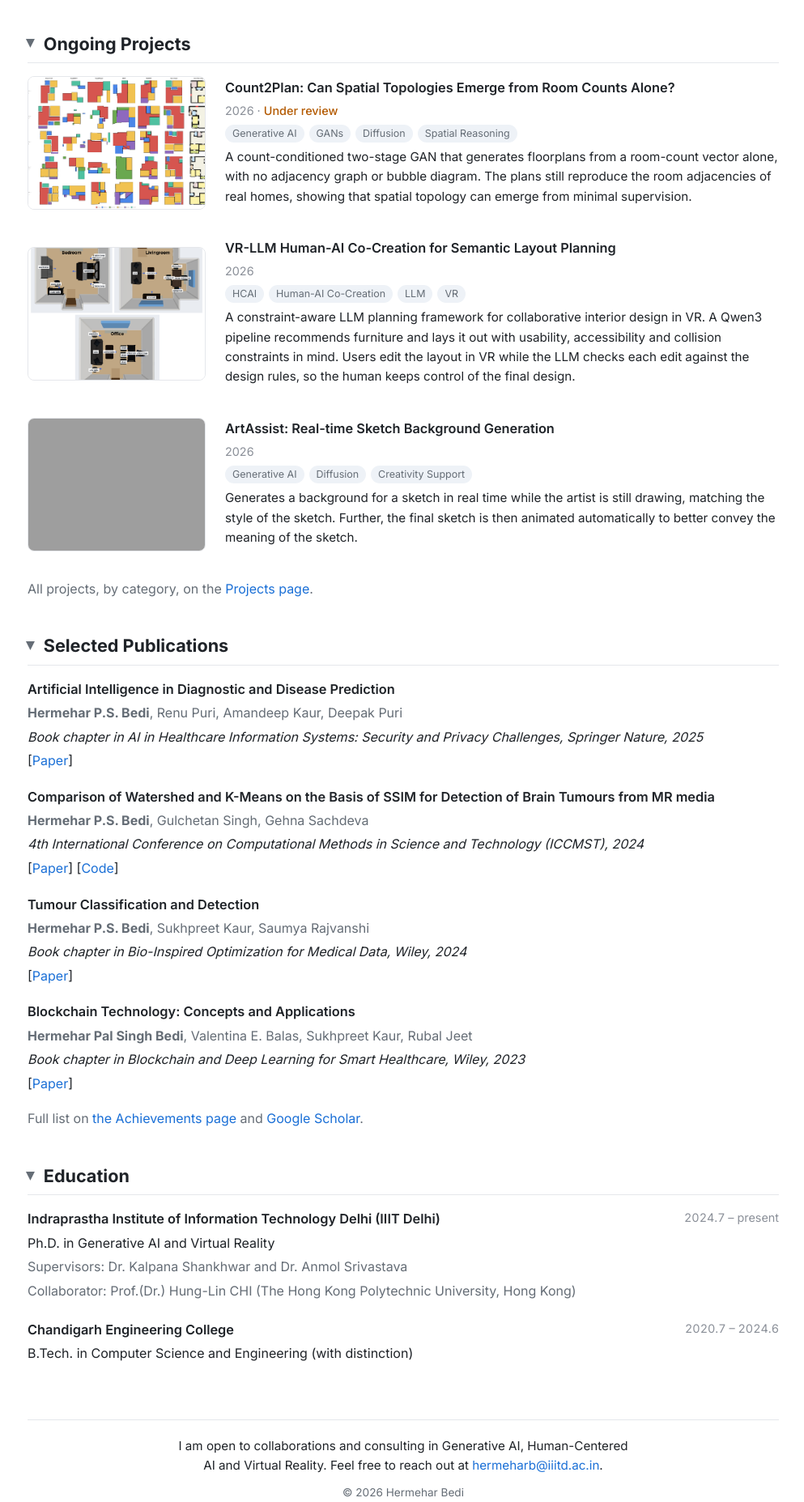
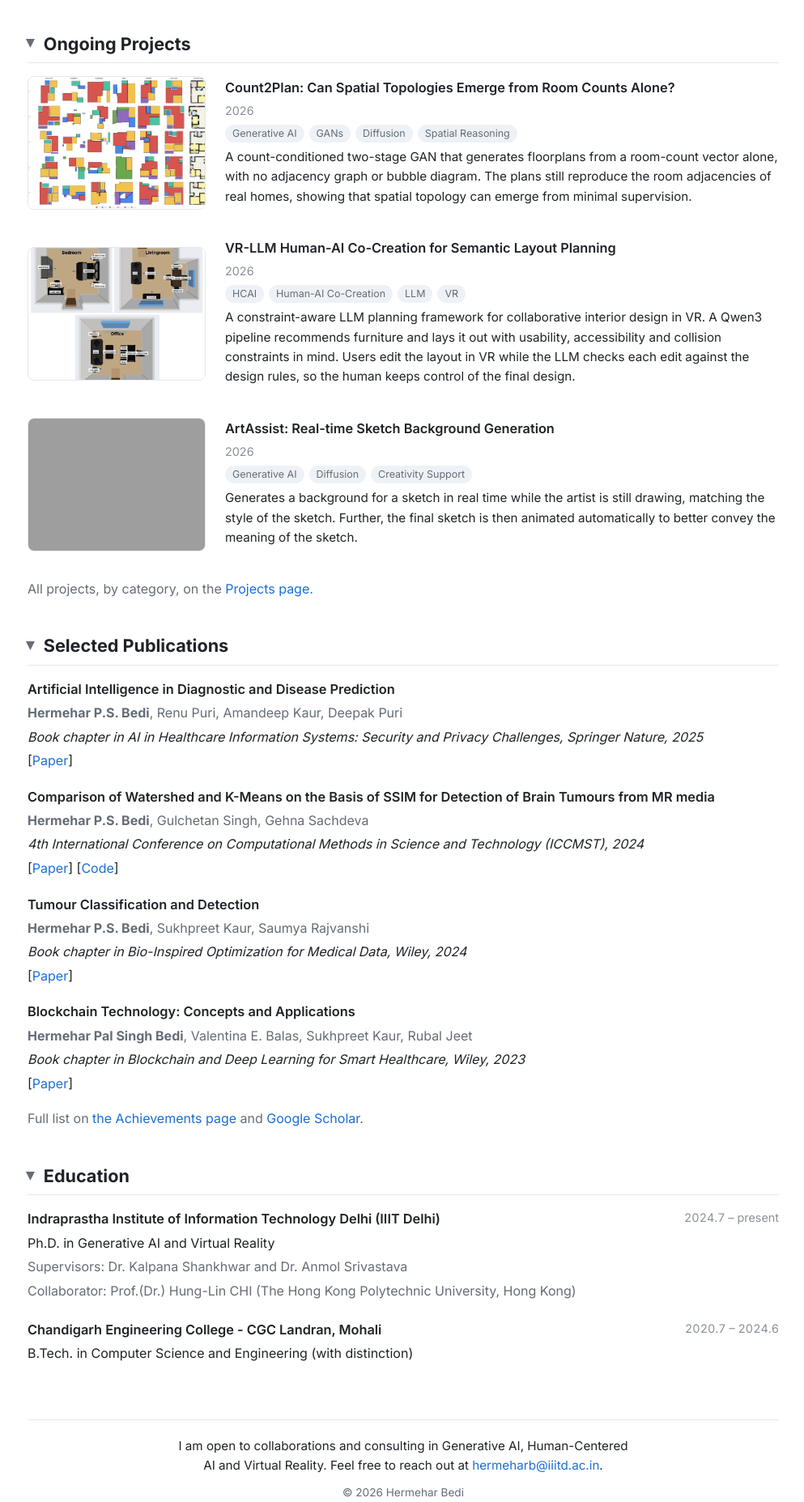
Before and after one commit to hermeharbedi/hermeharbedi.github.io, a plain HTML site: page index.html in a window 1280 px wide. Shown: the part 929-2784 px from the top of the page at 81% size, without its empty margins (142-1135 px from the left). Drawn offline with Linux system fonts and the light colour scheme; grey boxes are pictures that could not be loaded.

Commit message:
Update index.html

```diff
--- a/index.html
+++ b/index.html
@@ -100,7 +100,7 @@
       </div>
       <div class="body">
         <h3>Count2Plan: Can Spatial Topologies Emerge from Room Counts Alone?</h3>
-        <p class="meta">2026 · <span class="status">Under review</span></p>
+        <p class="meta">2026
         <p class="tags"><span>Generative AI</span><span>GANs</span><span>Diffusion</span><span>Spatial Reasoning</span></p>
         <p class="desc">A count-conditioned two-stage GAN that generates floorplans from a room-count
           vector alone, with no adjacency graph or bubble diagram. The plans still reproduce the room
@@ -191,7 +191,7 @@
     </div>
     <div class="edu">
       <div>
-        <h3>Chandigarh Engineering College</h3>
+        <h3>Chandigarh Engineering College - CGC Landran, Mohali</h3>
         <p>B.Tech. in Computer Science and Engineering (with distinction)</p>
       </div>
       <span class="date">2020.7 – 2024.6</span>
```
